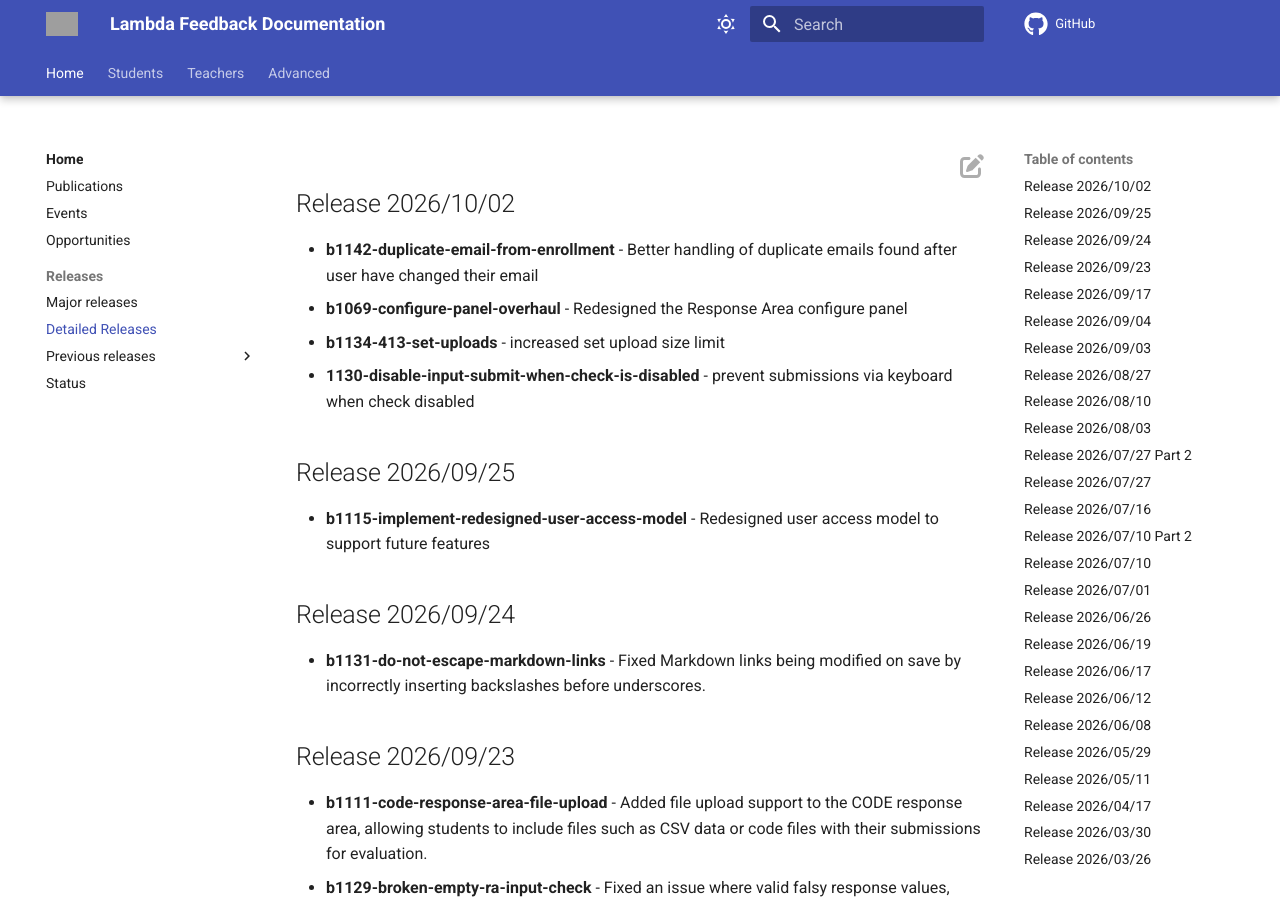
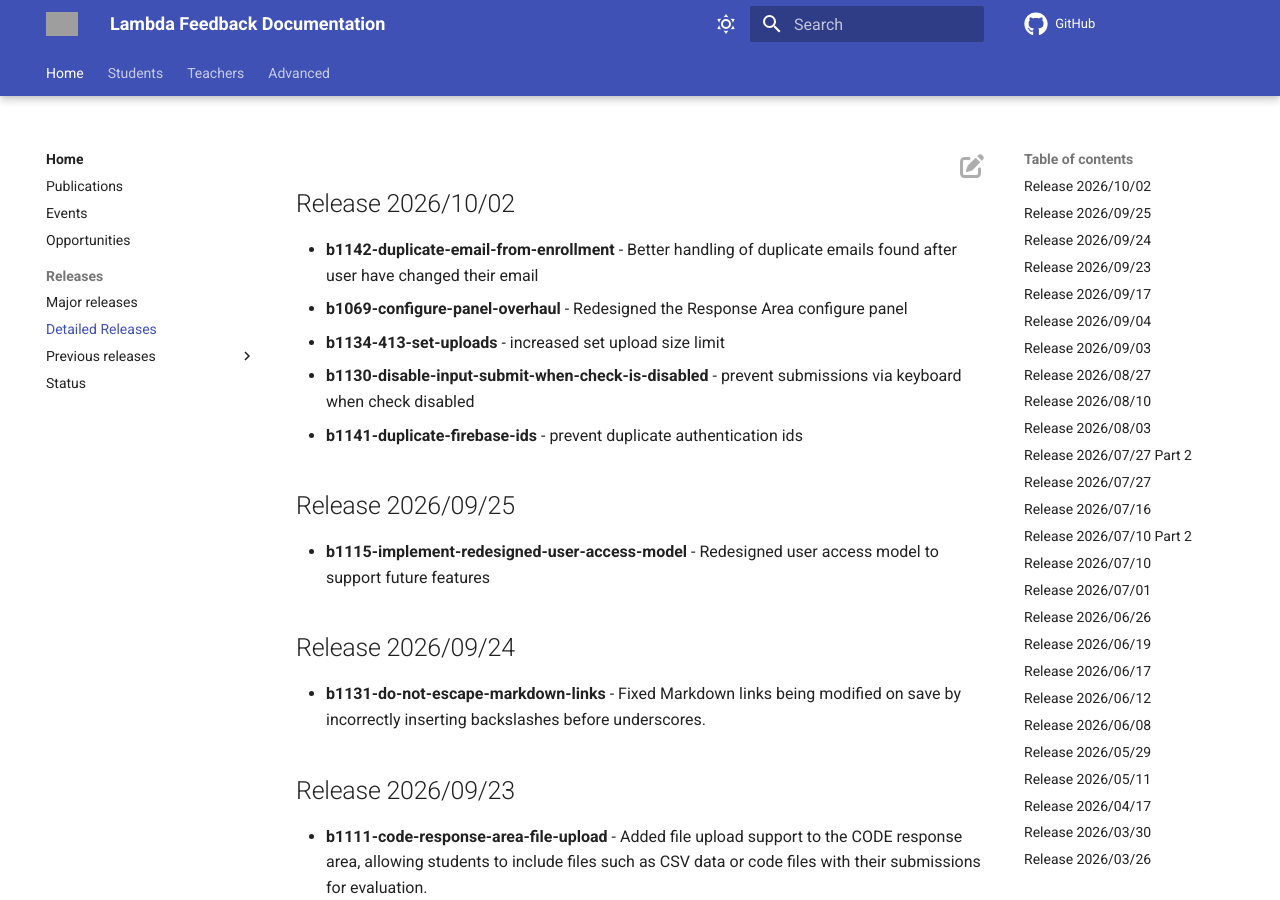
Before and after one commit to lambda-feedback/user-documentation, an MkDocs documentation site: the page built from docs/releases/detailed_releases.md, in a window 1280 px wide and 900 px high. Built offline with MkDocs 1.6.1 and Material for MkDocs 9.7.7, drawn with Linux system fonts in a browser that asks for light colours; comment, search, counter and statistics services are not loaded; grey boxes are pictures that could not be loaded.

Commit message:
Update release notes for 2026/10/02
Added a new entry for preventing duplicate authentication IDs and corrected formatting for existing entries.

```diff
--- a/docs/releases/detailed_releases.md
+++ b/docs/releases/detailed_releases.md
@@ -2,7 +2,8 @@
 - **b1142-duplicate-email-from-enrollment** - Better handling of duplicate emails found after user have changed their email
 - **b1069-configure-panel-overhaul** - Redesigned the Response Area configure panel
 - **b1134-413-set-uploads** - increased set upload size limit
-- **1130-disable-input-submit-when-check-is-disabled** - prevent submissions via keyboard when check disabled
+- **b1130-disable-input-submit-when-check-is-disabled** - prevent submissions via keyboard when check disabled
+- **b1141-duplicate-firebase-ids** - prevent duplicate authentication ids
 
 ## Release 2026/09/25
 - **b1115-implement-redesigned-user-access-model** - Redesigned user access model to support future features
```
